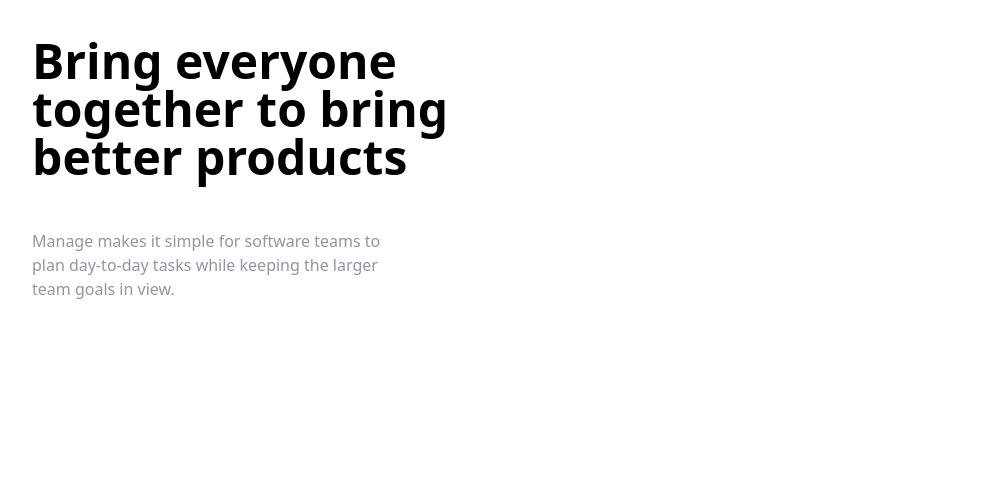
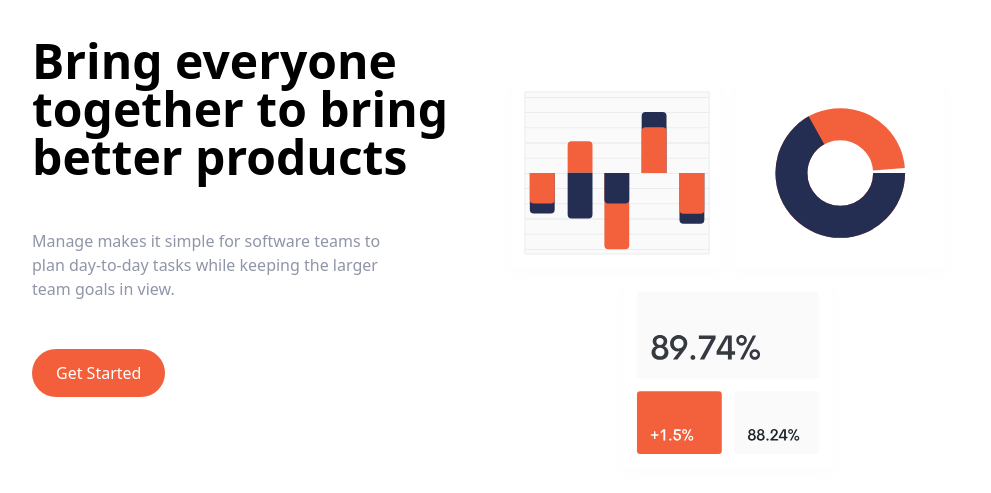
Before and after one commit to A-K-M-Fozlol-Hoq/tailwind-landing-page, a website: page index.html in a window 1280 px wide. Shown: the part 99-592 px from the top of the page, without its empty margins (144-1135 px from the left). Drawn offline with Linux system fonts and the light colour scheme.

Commit message:
followed class name convension and fully completed 'hero' section

```diff
--- a/index.html
+++ b/index.html
@@ -17,7 +17,7 @@
           <img src="./img/logo.svg" alt="" />
         </div>
         <!-- Menu items -->
-        <div class="hidden md:flex space-x-6">
+        <div class="hidden space-x-6 md:flex">
           <a href="#" class="hover:text-darkGrayishBlue">Pricing</a>
           <a href="#" class="hover:text-darkGrayishBlue">Product</a>
           <a href="#" class="hover:text-darkGrayishBlue">About Us</a>
@@ -27,7 +27,7 @@
         <!-- Button -->
         <a
           href="#"
-          class="hidden md:block p-3 px-6 pt-3 text-white bg-brightRed rounded-full baseline hover:bg-brightRedLight"
+          class="hidden p-3 px-6 pt-3 text-white bg-brightRed rounded-full baseline hover:bg-brightRedLight md:block"
           >Get Started</a
         >
       </div>
@@ -37,7 +37,7 @@
     <section id="hero">
       <!-- Flex container -->
       <div
-        class="container flex flex-col-reverse md:flex-row items-center px-6 mx-auto mt-10 space-y-0 md:space-y-0"
+        class="container flex flex-col-reverse items-center px-6 mx-auto mt-10 space-y-0 md:flex-row md:space-y-0"
       >
         <!-- Left item -->
         <div class="flex flex-col mb-32 space-y-12 md:w-1/2">
@@ -50,9 +50,18 @@
             Manage makes it simple for software teams to plan day-to-day tasks
             while keeping the larger team goals in view.
           </p>
+          <div class="flex justify-center md:justify-start">
+            <a
+              href="#"
+              class="p-3 px-6 pt-3 text-white bg-brightRed rounded-full baseline hover:bg-brightRedLight"
+              >Get Started</a
+            >
+          </div>
         </div>
         <!-- image -->
-        <div></div>
+        <div class="md:w-1/2">
+          <img src="./img/illustration-intro.svg" alt="" />
+        </div>
       </div>
     </section>
   </body>
```
Also changed, not shown: css/main.css.
